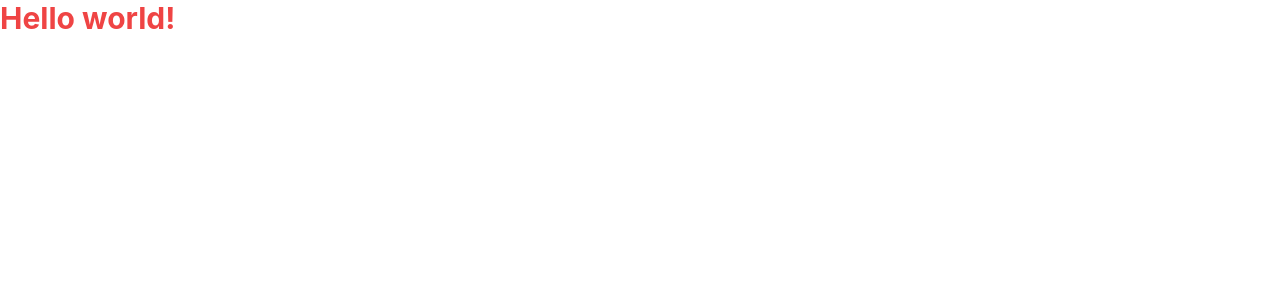
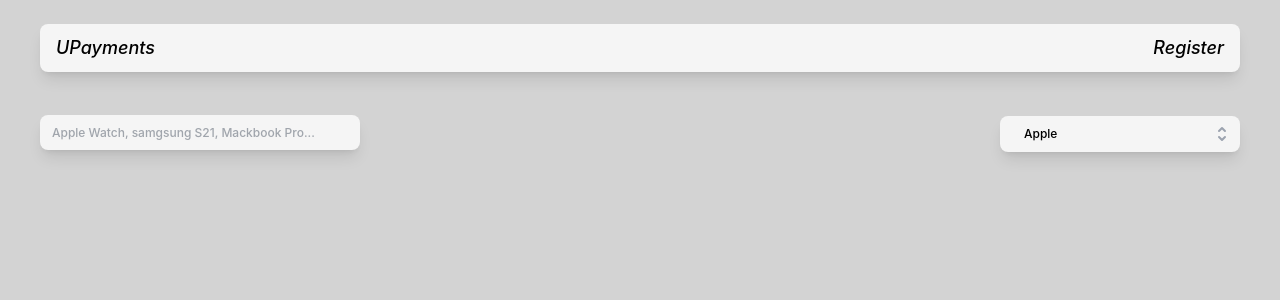
Before and after one commit to susilthapa/simple-ecommerce-app, a React (Create React App) app: page / in a window 1280 px wide. Shown: the top 300 px of the page. Built offline with nearby package versions, Linux system fonts and the light colour scheme.

Commit message:
Initial layout setup

```diff
--- a/src/App.tsx
+++ b/src/App.tsx
@@ -1,7 +1,16 @@
 import React from "react";
+import Select from "./components/controls/Select";
+import ItemsFilterBar from "./components/ItemsFilterBar";
+
+import Navbar from "./components/Navbar";
 
 function App() {
-  return <h1 className="text-3xl font-bold text-red-500">Hello world!</h1>;
+  return (
+    <div className="w-screen h-screen overflow-y-auto bg-background px-10 py-6 2xl:px-20 2xl:py-8">
+      <Navbar />
+      <ItemsFilterBar />
+    </div>
+  );
 }
 
 export default App;
```
